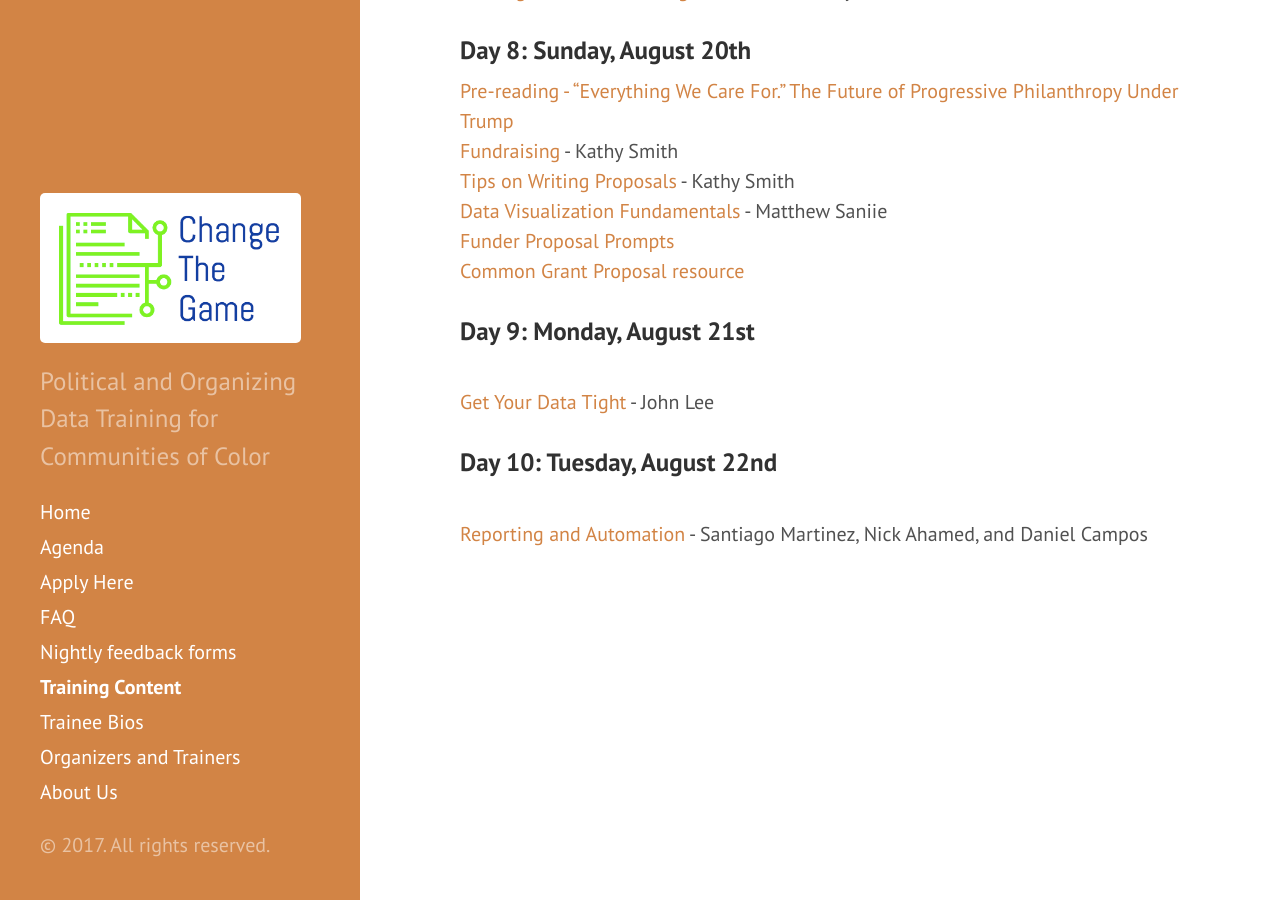
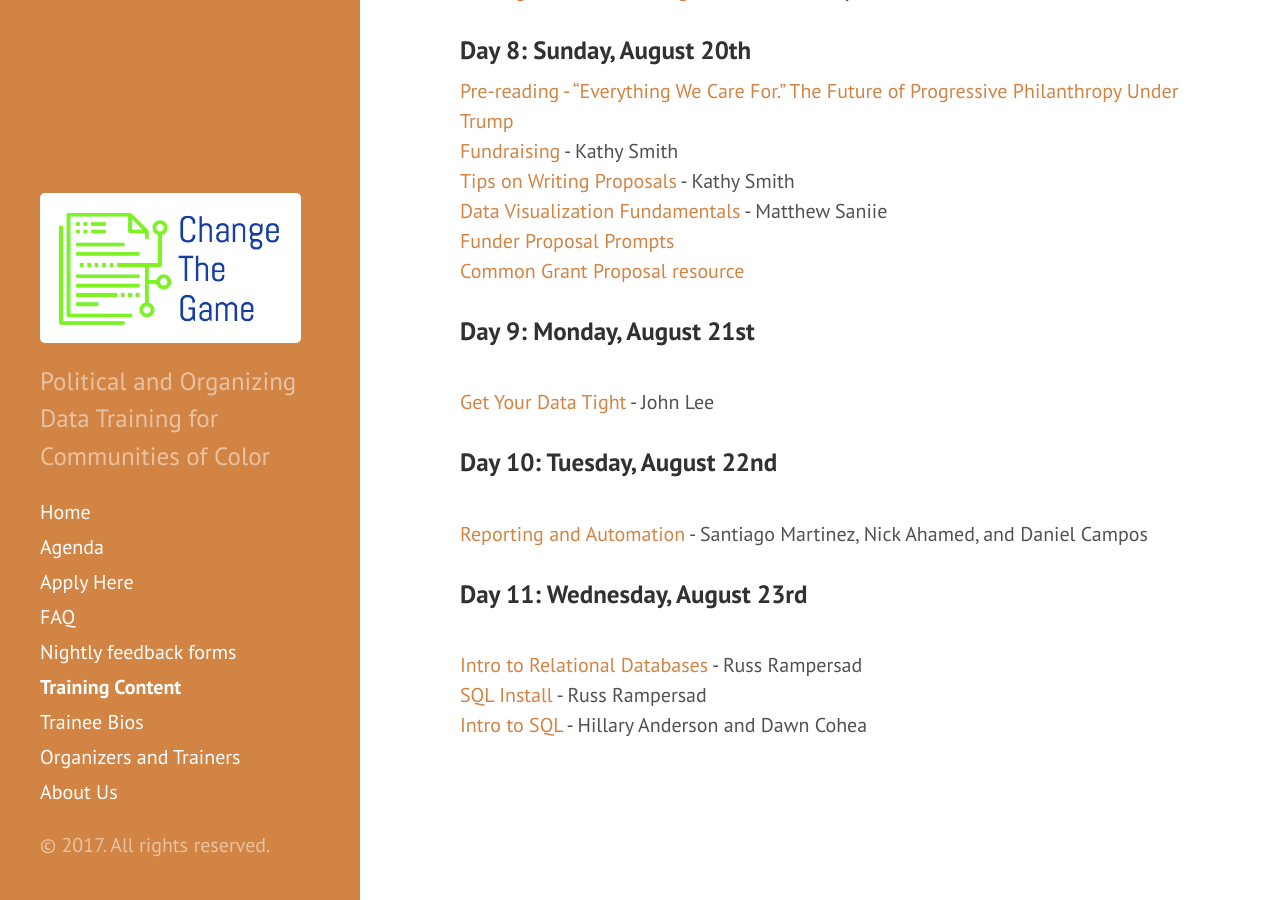
Before and after one commit to anniejw6/changethegame_site, a Jekyll site: the page built from slides.md, in a window 1280 px wide and 900 px high, scrolled down 1664 px. Built offline with Jekyll 4.4.1, drawn with Linux system fonts in a browser that asks for light colours.

Commit message:
Update slides.md

```diff
--- a/slides.md
+++ b/slides.md
@@ -71,4 +71,8 @@ title: Training Content
 
 ### Day 10: Tuesday, August 22nd
 <br>[Reporting and Automation](https://www.dropbox.com/s/kem2xyh862pi8xr/Reporting%20%26%20Automation%20-%20Santiago%20Martinez%20Nick%20Ahamad%20Daniel%20Campos.pdf?dl=0) - Santiago Martinez, Nick Ahamed, and Daniel Campos
-<br>
+
+### Day 11: Wednesday, August 23rd
+<br>[Intro to Relational Databases](https://www.dropbox.com/s/cm4xpdiwpnmxelr/Intro%20to%20Relational%20Databases-Russ%20Rampersad.pdf?dl=0) - Russ Rampersad
+<br>[SQL Install](https://www.dropbox.com/s/mh3334ecnr83tke/SQL%20Install-Russ%20Rampersad.pdf?dl=0) - Russ Rampersad
+<br>[Intro to SQL](https://www.dropbox.com/s/wl25o50lna3xsak/Intro%20to%20SQL-Hillary%20Anderson%20Dawn%20Cohea.pdf?dl=0) - Hillary Anderson and Dawn Cohea
```
